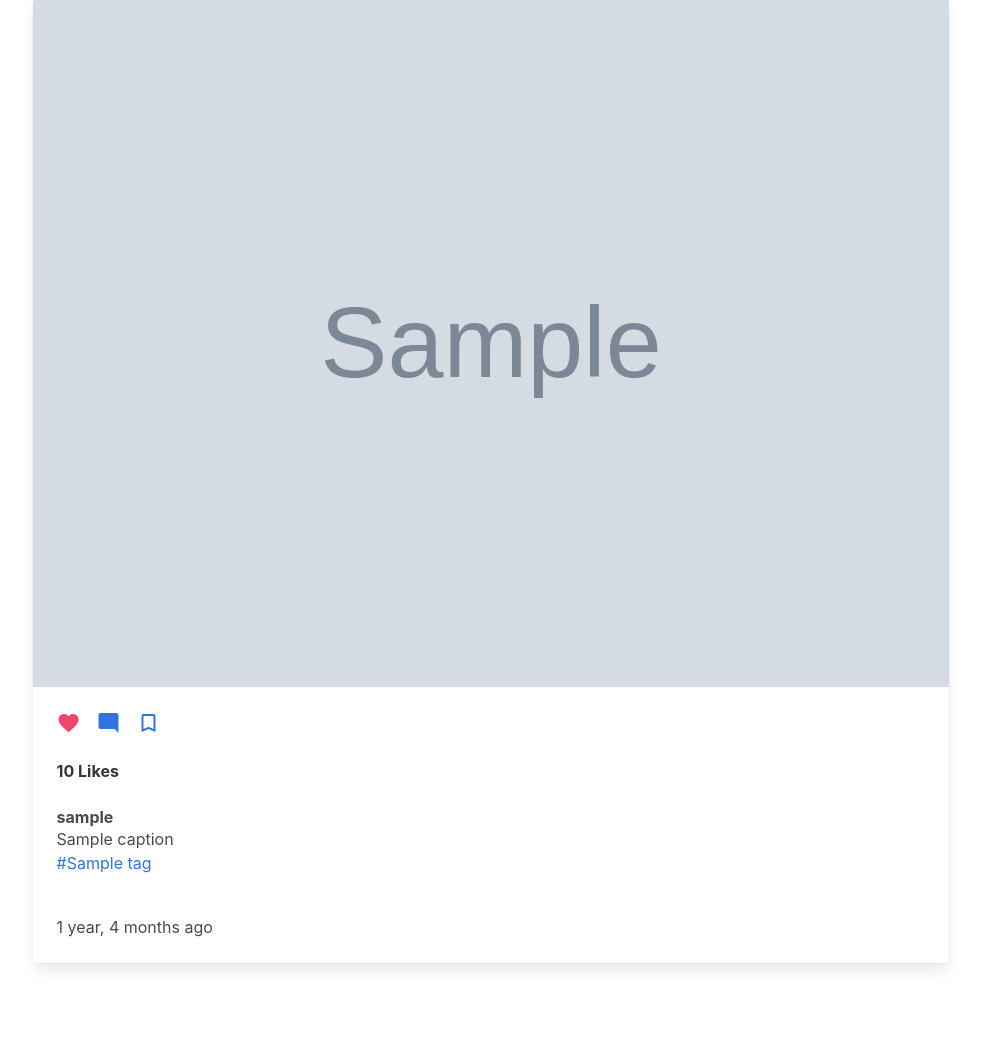
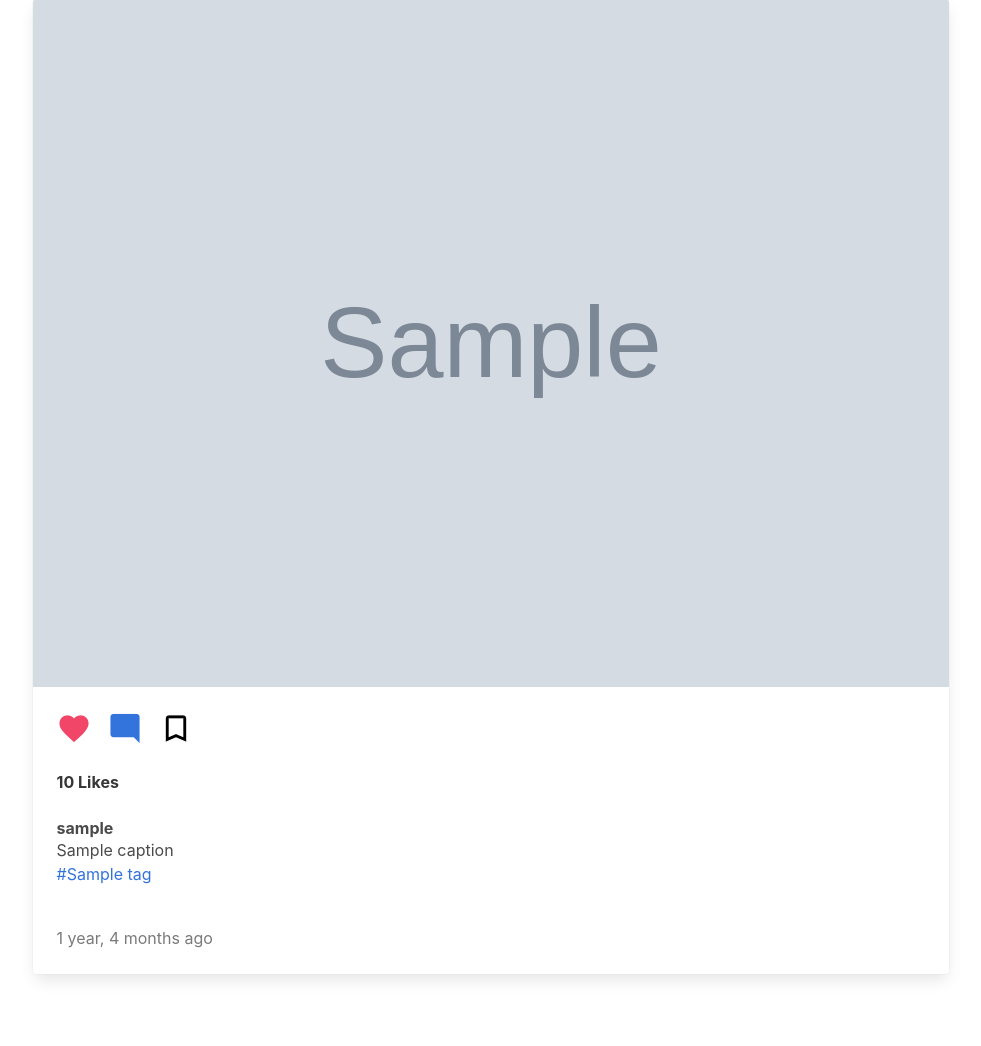
Before and after one commit to saharfk/instagramCloneProject, a Django app: template instagram_clone/instagram_clone/templates/index.html in a window 1280 px wide. Shown: the part 101-1147 px from the top of the page, without its empty margins (149-1130 px from the left). Before the commit the page ends 1070 px from the top, so only its background shows below. Run offline with Django 3.2, Linux system fonts and the light colour scheme; the template is opened without the code that fills it: most values are stand-ins (such as "Sample title", 1, 10 or a date in 2020); grey boxes marked "Sample" are stand-in pictures.

Commit message:
add the gray style to time

```diff
--- a/instagram_clone/instagram_clone/templates/index.html
+++ b/instagram_clone/instagram_clone/templates/index.html
@@ -21,26 +21,26 @@
                 <div class="media">
                     <div class="">
                         <a href="{% url 'postlike' post_item.id %}">
-                            <i class="material-icons  has-text-danger">favorite</i>
+                            <i class="material-icons  has-text-danger" style="font-size: 35px;">favorite</i>
                         </a>
                     </div>
                     <div class="media-right">
                         <a href="{{ post_item.get_absolute_url }}">
-                            <i class="material-icons  ">mode_comment</i>
+                            <i class="material-icons  " style="font-size: 35px;">mode_comment</i>
                         </a>
                     </div>
                     {% if favorited is True %}
 
                     <div class="media-right">
                         <a href="{% url 'postfavorite' post_item.id %}">
-                            <i class="material-icons ">turned_in</i>
+                            <i class="material-icons " style="color:black; font-size: 35px;">turned_in</i>
 
                         </a>
                     </div>
                     {% else %}
                     <div class="media-right">
                         <a href="{% url 'postfavorite' post_item.id %}">
-                            <i class="material-icons">turned_in_not</i>
+                            <i class="material-icons" style="color:black; font-size: 35px;">turned_in_not</i>
 
                         </a>
                     </div>
@@ -58,7 +58,7 @@
                     <p>{% for tag in post_item.tags.all %}<a href="{{ tag.get_absolute_url }}">#{{ tag }}</a>
                         {% endfor %}</p>
                     <br>
-                    <time>{{ post_item.posted|naturaltime }}</time>
+                    <time class="has-text-grey">{{ post_item.posted|naturaltime }}</time>
                 </div>
 
             </div>
```
Also changed, not shown: instagram_clone/db.sqlite3.
